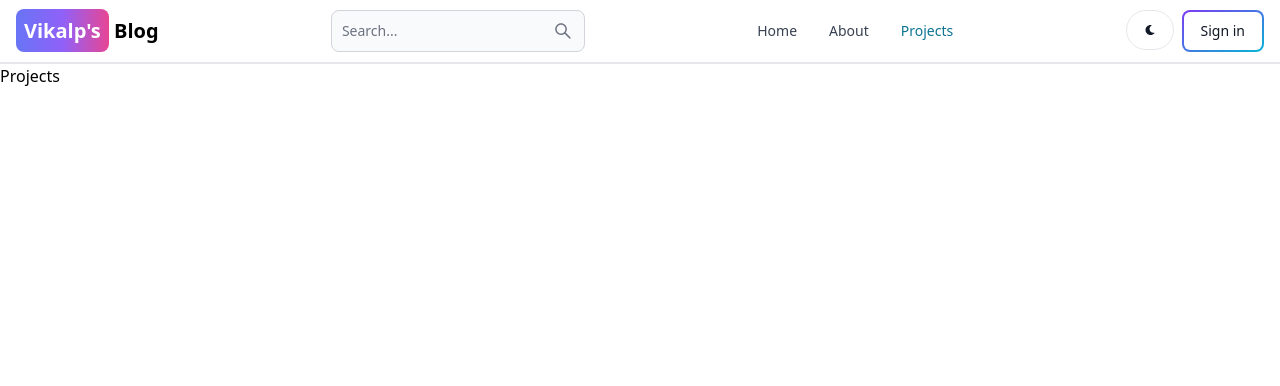
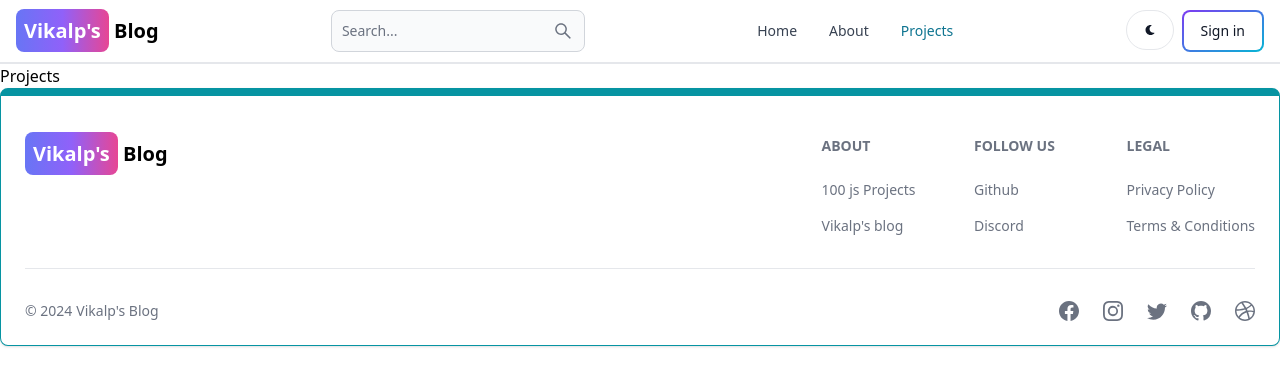
Before and after one commit to vikalp-tomer/mern-blog, a React (Vite) app in the folder client/: page /projects in a window 1280 px wide. Shown: the top 386 px of the page. Built offline with nearby package versions, Linux system fonts and the light colour scheme.

Commit message:
create and add the footer component

```diff
--- a/client/src/App.jsx
+++ b/client/src/App.jsx
@@ -6,6 +6,7 @@
 import Dashboard from "./pages/Dashboard";
 import Projects from "./pages/Projects";
 import Header from "./components/Header";
+import Footer from "./components/Footer";
 
 export default function App() {
   return (
@@ -19,6 +20,7 @@
         <Route path="/dashboard" element={<Dashboard />} />
         <Route path="/projects" element={<Projects />} />
       </Routes>
+      <Footer />
     </BrowserRouter>
   );
 }
--- /dev/null
+++ b/client/src/components/Footer.jsx
@@ -0,0 +1,87 @@
+import { Footer } from "flowbite-react";
+import { Link } from "react-router-dom";
+import {
+  BsFacebook,
+  BsInstagram,
+  BsTwitter,
+  BsGithub,
+  BsDribbble,
+} from "react-icons/bs";
+
+export default function FooterCom() {
+  return (
+    <Footer container className="border border-t-8 border-teal-500">
+      <div className="w-full max-w-7xl mx-auto">
+        <div className="grid w-full justify-between sm:flex md:grid-cols-1">
+          <div className="mt-5">
+            <Link
+              to={"/"}
+              className="self-center whitespace-nowrap text-lg sm:text-xl font-semibold dark:text-white"
+            >
+              <span className="px-2 py-2 bg-gradient-to-r from-indigo-500 via-purple-500 to-pink-500 rounded-lg text-white">
+                Vikalp's
+              </span>{" "}
+              Blog
+            </Link>
+          </div>
+          <div className="grid grid-cols-2 gap-8 mt-4 sm:grid-cols-3 sm:gap-6">
+            <div>
+              <Footer.Title title="About" />
+              <Footer.LinkGroup col>
+                <Footer.Link
+                  href="https://github.com/vikalp2000/100-JS-Projects"
+                  target="_blank"
+                  rel="noreferrer noopen"
+                >
+                  100 js Projects
+                </Footer.Link>
+                <Footer.Link
+                  href="/about"
+                  target="_blank"
+                  rel="noreferrer noopen"
+                >
+                  Vikalp's blog
+                </Footer.Link>
+              </Footer.LinkGroup>
+            </div>
+            <div>
+              <Footer.Title title="Follow us" />
+              <Footer.LinkGroup col>
+                <Footer.Link
+                  href="https://github.com/vikalp2000/100-JS-Projects"
+                  target="_blank"
+                  rel="noreferrer noopen"
+                >
+                  Github
+                </Footer.Link>
+                <Footer.Link href="#">Discord</Footer.Link>
+              </Footer.LinkGroup>
+            </div>
+            <div>
+              <Footer.Title title="Legal" />
+              <Footer.LinkGroup col>
+                <Footer.Link href="#">Privacy Policy</Footer.Link>
+                <Footer.Link href="#">Terms & Conditions</Footer.Link>
+              </Footer.LinkGroup>
+            </div>
+          </div>
+        </div>
+        <Footer.Divider />
+        <div className="w-full sm:flex sm:items-center sm:justify-between">
+          <Footer.Copyright
+            href="#"
+            by="Vikalp's Blog"
+            year={new Date().getFullYear()}
+          />
+          <div className="flex gap-6 sm:mt-0 mt-4 sm:justify-center">
+            <Footer.Icon href="#" icon={BsFacebook} />
+            <Footer.Icon href="#" icon={BsInstagram} />
+            <Footer.Icon href="#" icon={BsTwitter} />
+            <Footer.Icon href="#" icon={BsGithub} />
+            <Footer.Icon href="#" icon={BsDribbble} />
+          </div>
+        </div>
+      </div>
+    </Footer>
+  );
+}
```
